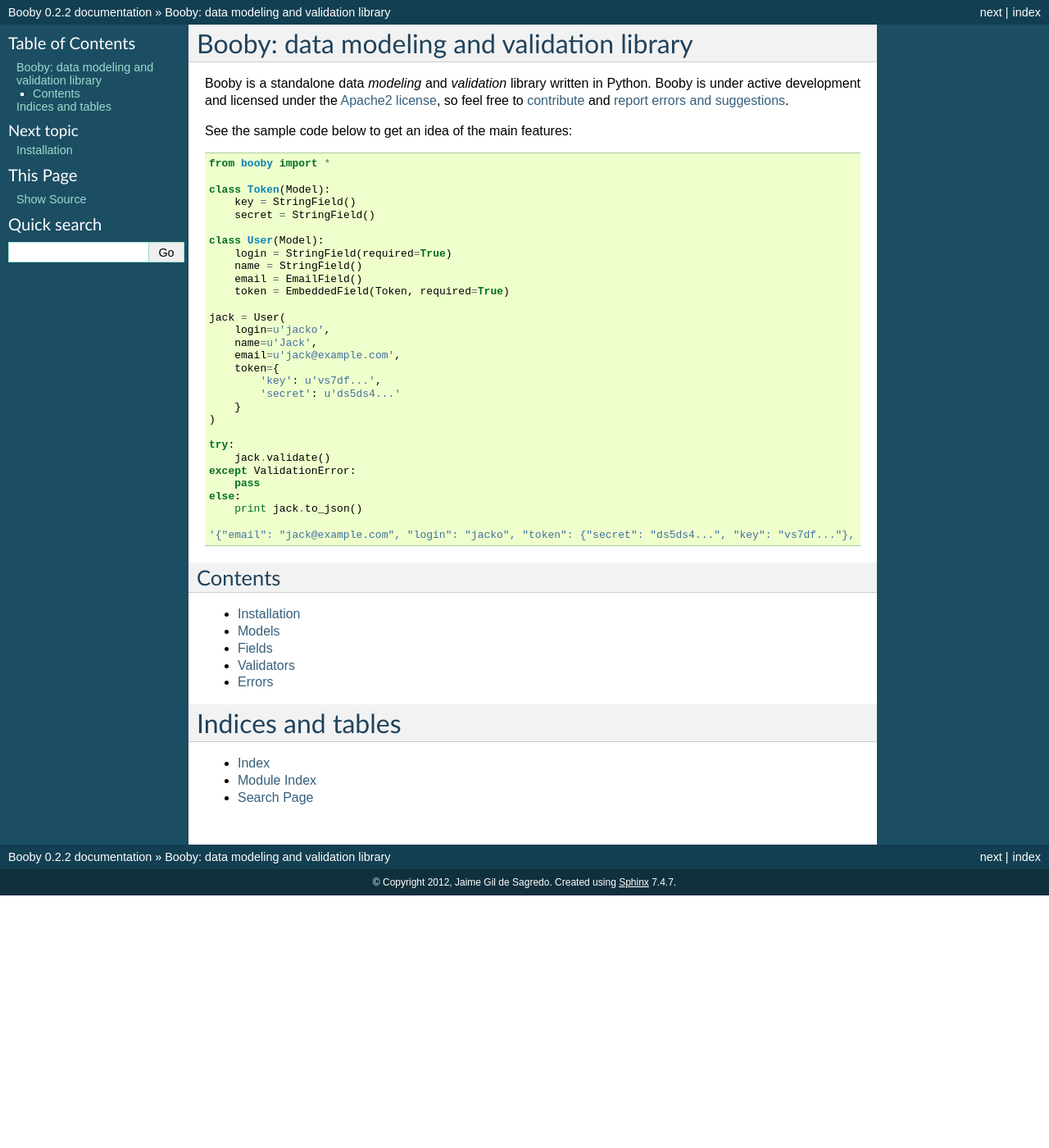
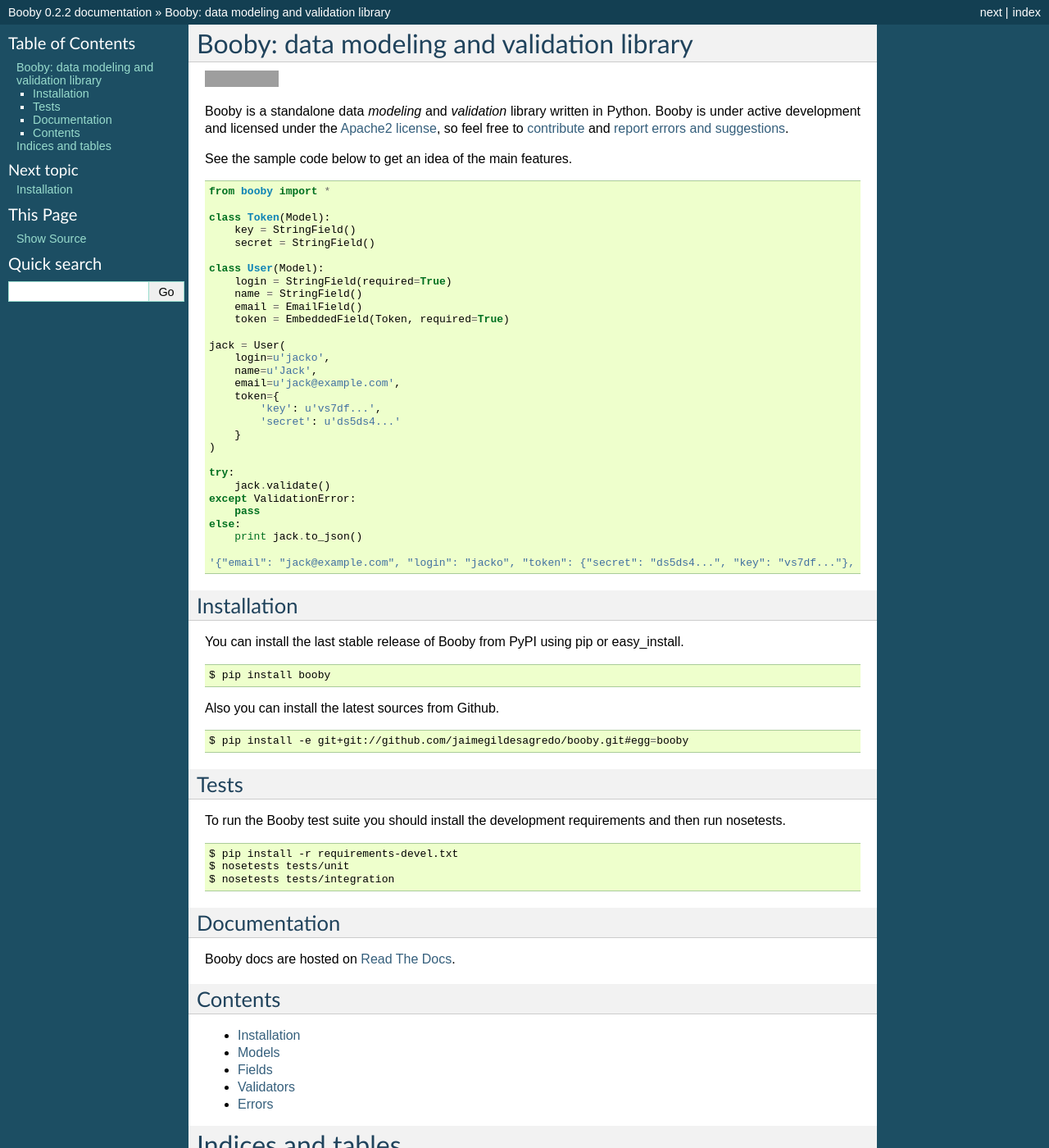
Before and after one commit to jaimegildesagredo/booby, a Sphinx documentation site: the page built from docs/index.rst, in a window 1280 px wide and 1400 px high. Shown: the whole window at 82% size. Built offline with Sphinx 7.4.7, drawn with Linux system fonts in a browser that asks for light colours; part of the change alters nothing that is shown; grey boxes are pictures that could not be loaded.

Commit message:
Fixed README headings and use it as the documentation index page

```diff
--- a/README.rst
+++ b/README.rst
@@ -42,7 +42,7 @@ See the sample code below to get an idea of the main features.
     '{"email": "jack@example.com", "login": "jacko", "token": {"secret": "ds5ds4...", "key": "vs7df..."}, "name": "Jack"}'
 
 Installation
-============
+------------
 
 You can install the last stable release of Booby from PyPI using pip or easy_install.
 
@@ -57,7 +57,7 @@ Also you can install the latest sources from Github.
     $ pip install -e git+git://github.com/jaimegildesagredo/booby.git#egg=booby
 
 Tests
-=====
+-----
 
 To run the Booby test suite you should install the development requirements and then run nosetests.
 
@@ -68,6 +68,6 @@ To run the Booby test suite you should install the development requirements and
     $ nosetests tests/integration
 
 Documentation
-=============
+-------------
 
 Booby docs are hosted on `Read The Docs <https://booby.readthedocs.org>`_.
--- a/docs/index.rst
+++ b/docs/index.rst
@@ -1,40 +1,5 @@
-Booby: data modeling and validation library
-===========================================
+.. include:: ../README.rst
 
-Booby is a standalone data `modeling` and `validation` library written in Python. Booby is under active development and licensed under the `Apache2 license <http://www.apache.org/licenses/LICENSE-2.0.html>`_, so feel free to `contribute <https://github.com/jaimegildesagredo/booby/pulls>`_ and `report errors and suggestions <https://github.com/jaimegildesagredo/booby/issues>`_.
-
-See the sample code below to get an idea of the main features::
-
-    from booby import *
-
-    class Token(Model):
-        key = StringField()
-        secret = StringField()
-
-    class User(Model):
-        login = StringField(required=True)
-        name = StringField()
-        email = EmailField()
-        token = EmbeddedField(Token, required=True)
-
-    jack = User(
-        login=u'jacko',
-        name=u'Jack',
-        email=u'jack@example.com',
-        token={
-            'key': u'vs7df...',
-            'secret': u'ds5ds4...'
-        }
-    )
-
-    try:
-        jack.validate()
-    except ValidationError:
-        pass
-    else:
-        print jack.to_json()
-
-    '{"email": "jack@example.com", "login": "jacko", "token": {"secret": "ds5ds4...", "key": "vs7df..."}, "name": "Jack"}'
 
 Contents
 --------
```
